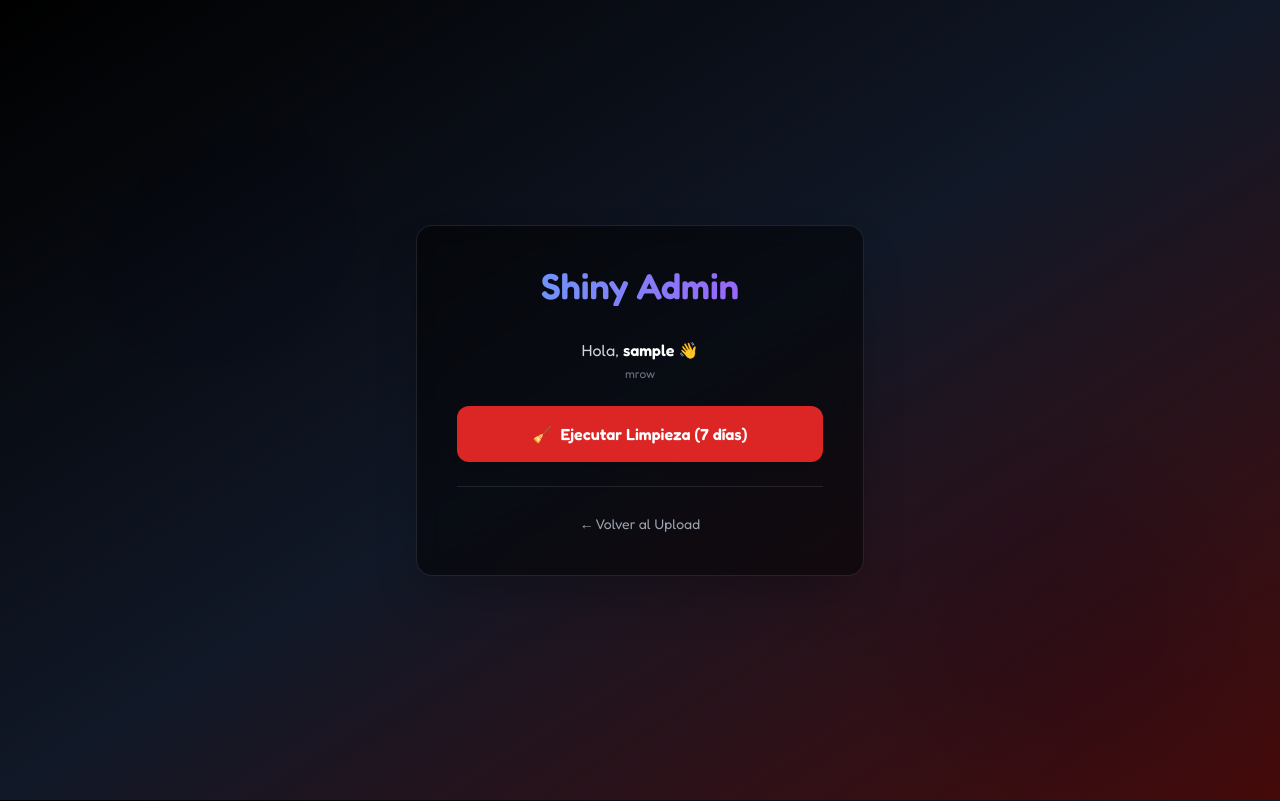
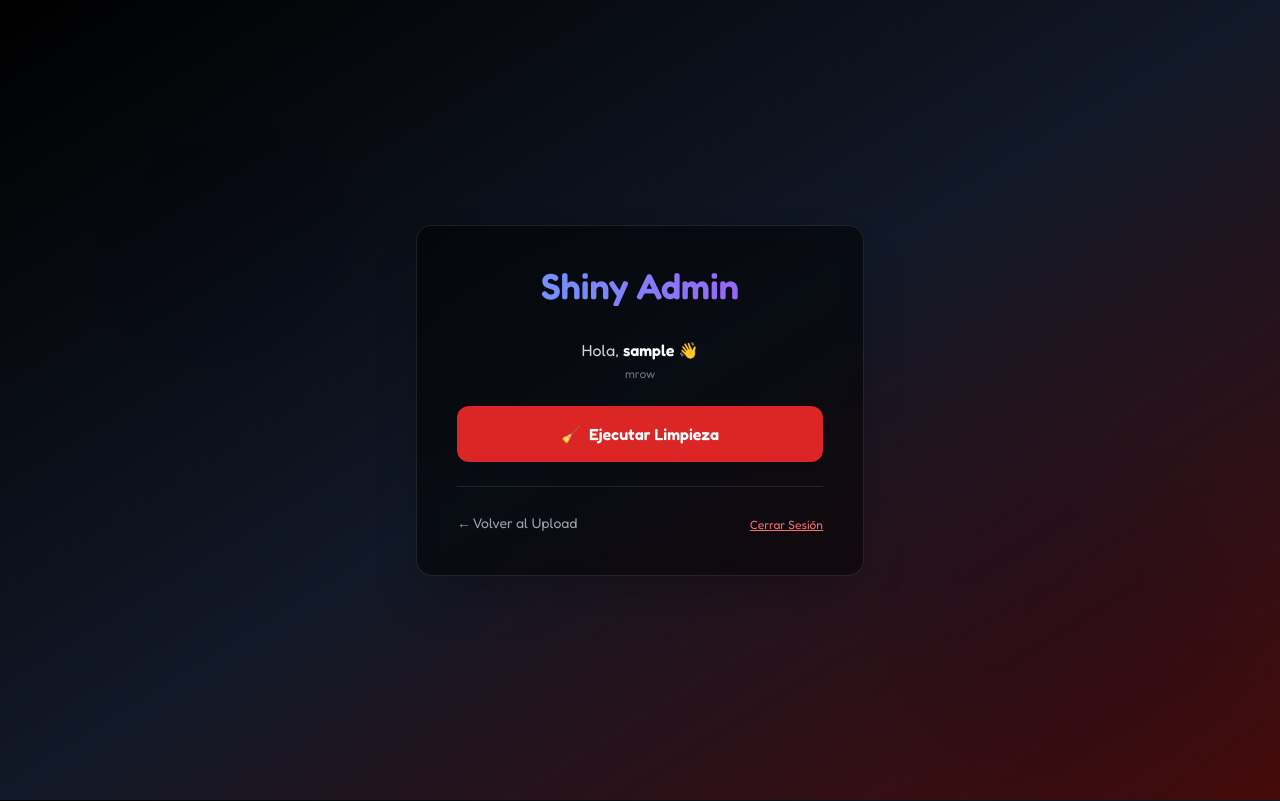
Before and after one commit to ShinyBread/shiny-chu-iuploader, a Django app: page /shiny/ in a window 1280 px wide. Run offline with Django 5.2, Linux system fonts and the light colour scheme; the visitor is signed in with stand-in values (Sample User, id 1); parts of the project's set-up code (start-up, migrations or seed data) failed here and were passed over; some libraries are stand-ins or nearby versions.

Commit message:
adminlogoutxddd

```diff
--- a/templates/admin_shiny.html
+++ b/templates/admin_shiny.html
@@ -54,14 +54,21 @@
                 <form method="post">
                     {% csrf_token %}
                     <input type="hidden" name="cleanup" value="true">
-
-                    <button type="submit" class="w-full bg-red-600 hover:bg-red-700 text-white font-bold py-4 px-6 rounded-xl transition duration-300 flex items-center justify-center gap-2 shadow-lg hover:shadow-red-900/50">
-                        <span>🧹</span> Ejecutar Limpieza (7 días)
+                    <button type="submit" class="w-full bg-red-600 hover:bg-red-700 text-white font-bold py-4 px-6 rounded-xl transition duration-300 flex items-center justify-center gap-2 shadow-lg">
+                        <span>🧹</span> Ejecutar Limpieza
                     </button>
                 </form>
 
-                <div class="pt-6 border-t border-white/10">
+                <div class="pt-6 border-t border-white/10 flex justify-between items-center">
                     <a href="/" class="text-sm text-gray-400 hover:text-white transition">← Volver al Upload</a>
+
+                    <form method="post" class="inline">
+                        {% csrf_token %}
+                        <input type="hidden" name="logout" value="true">
+                        <button type="submit" class="text-xs text-red-400 hover:text-red-300 underline bg-transparent border-none cursor-pointer">
+                            Cerrar Sesión
+                        </button>
+                    </form>
                 </div>
             </div>
 
--- a/uploads/views.py
+++ b/uploads/views.py
@@ -1,5 +1,6 @@
 from django.shortcuts import render, redirect, get_object_or_404
 from django.contrib.auth import login
+from django.contrib.auth import authenticate, login, logout
 from django.contrib.auth.forms import AuthenticationForm
 from django.core.management import call_command
 from .forms import ImageUploadForm
@@ -34,6 +35,10 @@ def image_view(request, short_code):
 
 def admin_shiny_view(request):
     if request.method == 'POST':
+        if 'logout' in request.POST:
+            logout(request)
+            return redirect('shiny_admin')
+
         if 'cleanup' in request.POST:
             if not request.user.is_authenticated:
                 return redirect('shiny_admin')
```
